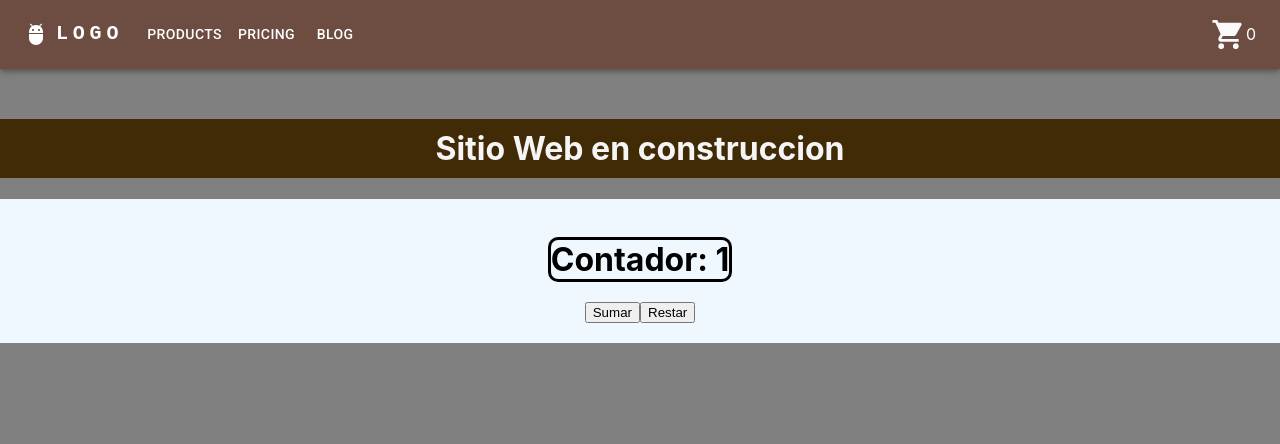
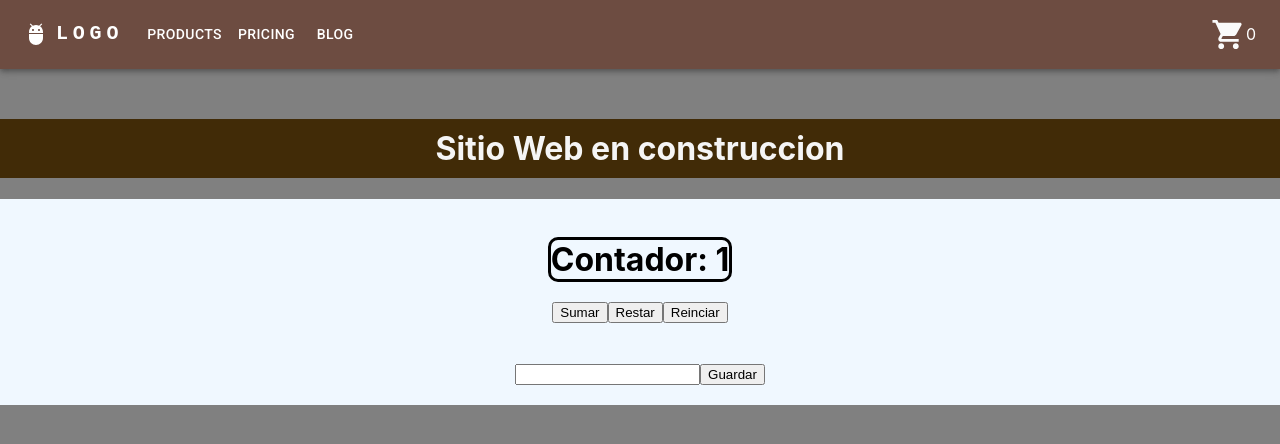
Before and after one commit to kevod1997/ReactJS-e-commerce, a React (Create React App) app: page / in a window 1280 px wide. Shown: the top 444 px of the page. Built offline with nearby package versions, Linux system fonts and the light colour scheme.

Commit message:
practicando hooks

```diff
--- a/src/App.js
+++ b/src/App.js
@@ -4,7 +4,7 @@ import { ThemeProvider } from "@mui/material";
 import { useState } from "react";
 import ItemListContainer from "./components/ItemListContainer";
 import NavBar from "./components/NavBar";
-import theme from "./MuiTheme"
+import theme from "./MuiTheme";
 
 const saludo = "Sitio Web en construccion"
 function App() {
@@ -21,15 +21,33 @@ function App() {
     <button onClick={() => {
       setCounter( contador -1)
     }}>Restar</button>
+    <button onClick={() => {
+      setCounter( 0 )
+    }}>Reinciar</button>
    </div>
     )
   }
 
+
+  function Mensaje() {
+    const [mensaje, setMensaje] = useState("")
+
+    return (
+      <div className="mensaje">
+    <input className="input" onChange={e => setMensaje(e.target.value)}></input>
+    <button onClick={() => {
+        mensaje.length == 0 ? alert('El mensaje esta vacio') :
+       alert("Tu mensaje es: " + mensaje)
+    }}>Guardar</button>
+   </div>
+    )
+  }
   return (
    <ThemeProvider theme={theme}>
    <NavBar/>
    <ItemListContainer saludo={saludo}/>
    <Contador/>
+   <Mensaje/>
    </ThemeProvider>
   );
 }
--- a/src/index.css
+++ b/src/index.css
@@ -33,3 +33,8 @@ code {
   border-style: solid;
   border-radius: 10px;
 }
+.mensaje{
+  background-color: aliceblue;
+  text-align: center;
+  padding: 20px;
+}
```
